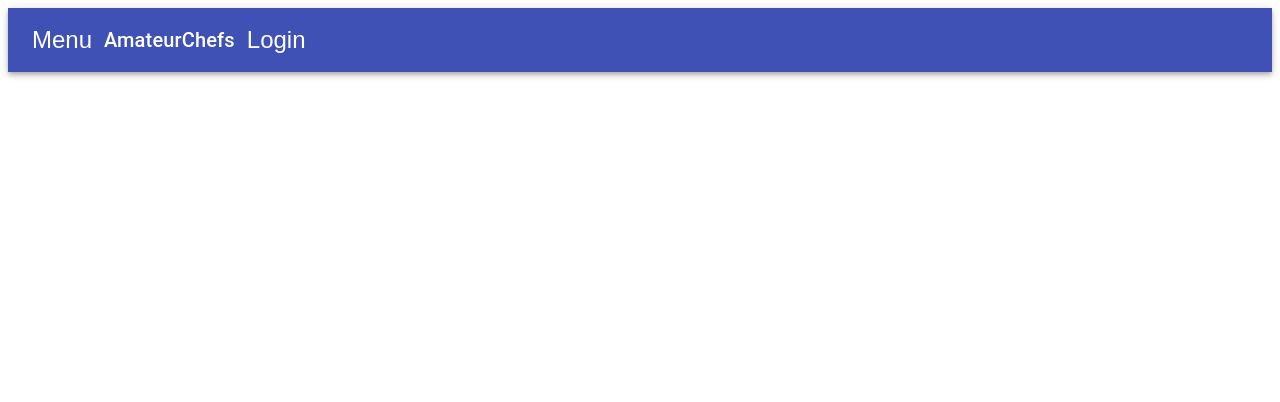
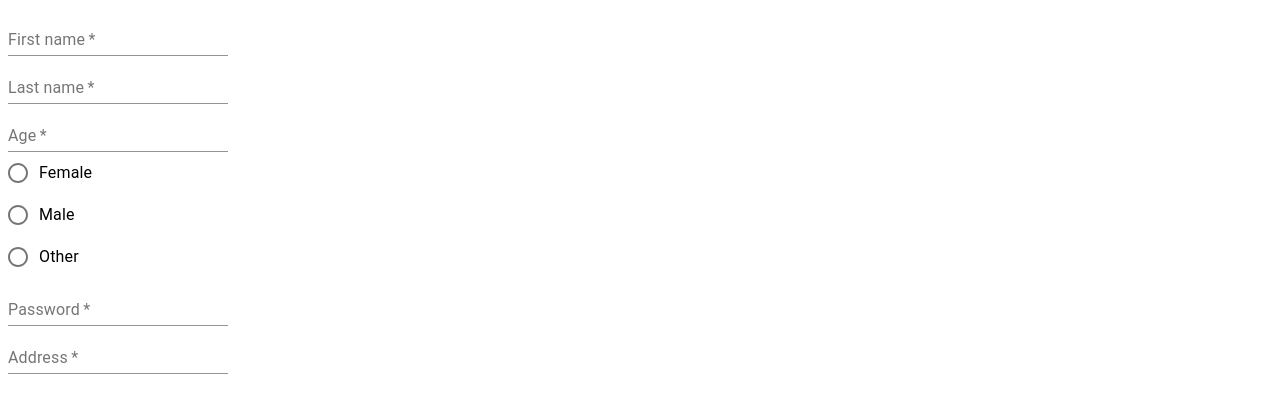
Before and after one commit to lupeidi/AmateurChefs, a React (Create React App) app in the folder client/: page / in a window 1280 px wide. Shown: the top 402 px of the page. Built offline with nearby package versions, Linux system fonts and the light colour scheme.

Commit message:
added pages

```diff
--- a/client/src/App.js
+++ b/client/src/App.js
@@ -1,11 +1,13 @@
 import React from 'react';
-import AppNavbar from './components/AppNavbar';
+
+// import UserLogin from './modules/User/UserLogin'
+import UserCreate from './modules/User/UserCreate'
 import './App.css';
 
 function App() {
   return (
     <div className="App">
-       <AppNavbar/>
+       <UserCreate/>
     </div>
   );
 }
--- /dev/null
+++ b/client/src/modules/User/UserCreate.js
@@ -0,0 +1,56 @@
+import React from 'react';
+import {TextField, FormControl, Button, RadioGroup, Radio, FormControlLabel } from '@material-ui/core';
+
+
+class UserCreate extends React.Component {
+    state = {
+        isOpen: false
+    }
+
+    toggle = () => {
+        this.setState({
+            isOpen: !this.state.isOpen
+        })
+    }
+
+    render () {
+        return(
+            <div>
+               <FormControl>
+                    <TextField
+                        required
+                        label='First name'
+                    />
+                    <TextField
+                        required
+                        label='Last name'
+                    />
+                   <TextField
+                        required
+                        label='Age'
+                    />
+                    <RadioGroup aria-label="gender" name="gender1" >
+                        <FormControlLabel value="female" control={<Radio />} label="Female" />
+                        <FormControlLabel value="male" control={<Radio />} label="Male" />
+                        <FormControlLabel value="other" control={<Radio />} label="Other" />
+                    </RadioGroup>
+                    <TextField
+                        required
+                        label='Password'
+                        type='password'
+                    />
+                    <TextField
+                        required
+                        label='Address'
+                    />
+                </FormControl>
+                    <Button
+                        type='submit'
+                    />
+            </div>
+        )
+    }
+
+}
+
+export default UserCreate;
--- /dev/null
+++ b/client/src/modules/User/UserLogin.js
@@ -0,0 +1,36 @@
+import React from 'react';
+import {TextField, FormControl, Button } from '@material-ui/core';
+
+
+class UserLogin extends React.Component {
+    state = {
+        isOpen: false
+    }
+
+    toggle = () => {
+        this.setState({
+            isOpen: !this.state.isOpen
+        })
+    }
+    render () {
+        return(
+               <FormControl>
+                   <TextField
+                        required
+                        label='username'
+                    />
+                    <TextField
+                        required
+                        label='password'
+                        type='password'
+                    />
+                    <Button
+                        type='submit'
+                    />
+               </FormControl>
+    )}
+
+
+}
+
+export default UserLogin;
```
Also changed, not shown: client/src/modules/Meetup/MeetupProfile.js (added, +24 -0 lines).
